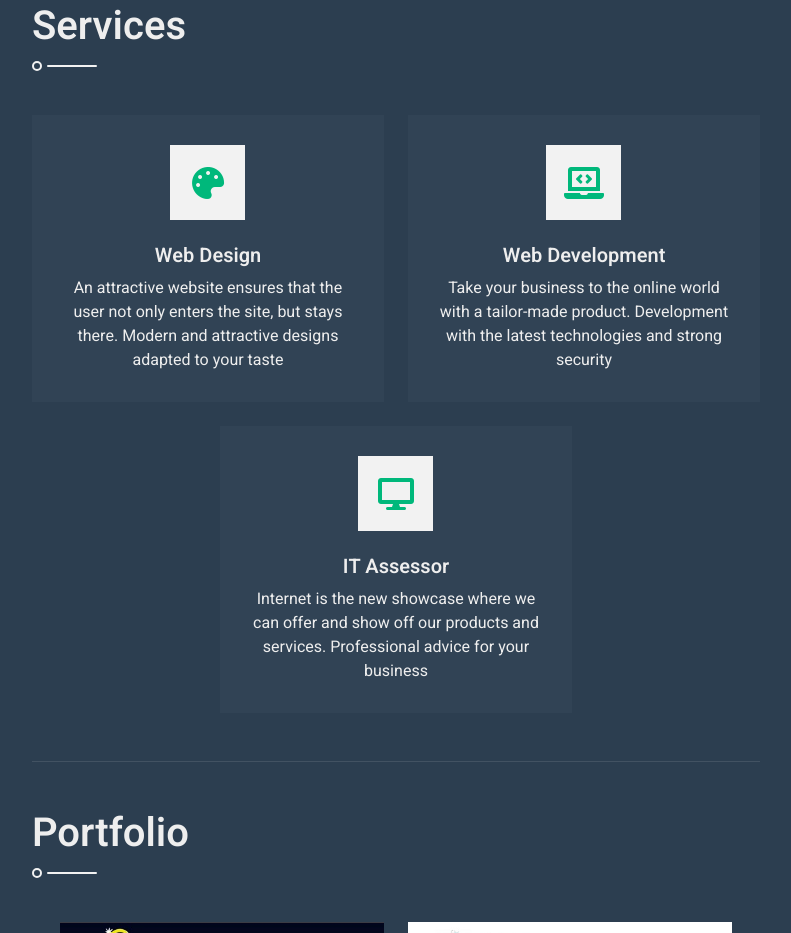
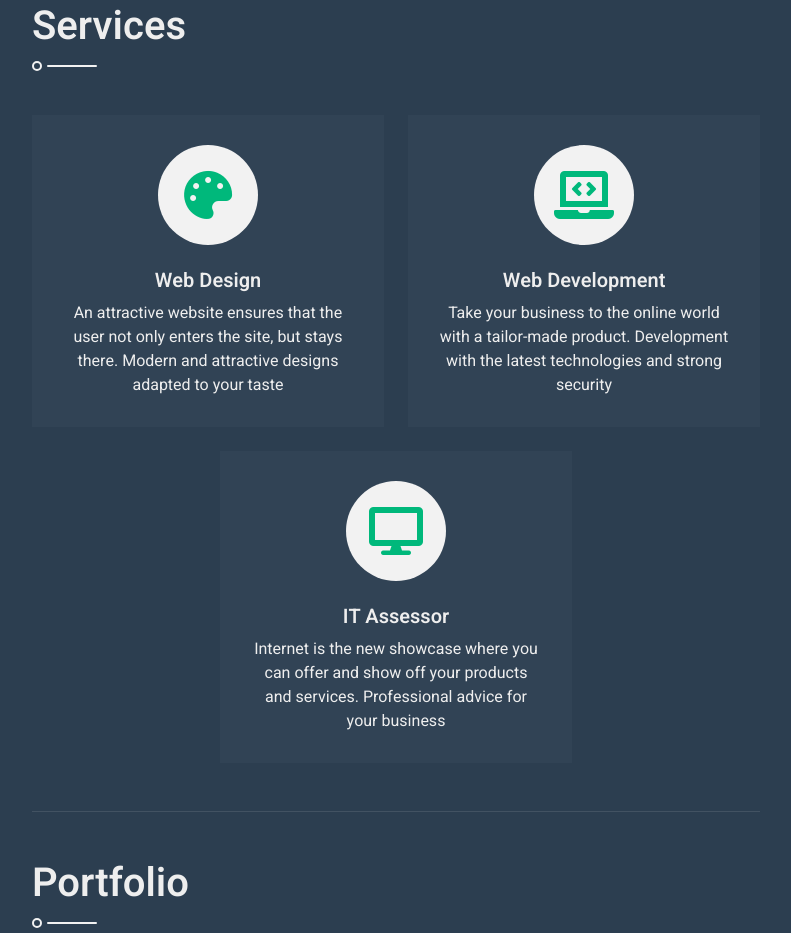
Before and after one commit to jcassola/portfolio-v2, a plain HTML site: page index.html in a window 1280 px wide. Shown: the part 1856-2789 px from the top of the page, without its empty margins (438-1229 px from the left). Drawn offline with nearby package versions, Linux system fonts and the light colour scheme; some packages are replaced by stand-ins of ours; a script that the page names is missing.

Commit message:
fix typos

```diff
--- a/css/style.css
+++ b/css/style.css
@@ -155,8 +155,9 @@
 }
 
 .service-item i {
-  width: 75px;
-  height: 75px;
+  width: 100px;
+  height: 100px;
+  border-radius: 50%;
   display: flex;
   align-items: center;
   justify-content: center;
--- a/index.html
+++ b/index.html
@@ -50,7 +50,7 @@
                         <h1 class="text-primary mt-2">Jose Manuel Cassola</h1>
                         <div class="mb-4" style="height: 22px;">
                             <h4 class="typed-text-output d-inline-block text-light"></h4>
-                            <div class="typed-text d-none">Web Designer, Web Developer, Back End Developer</div>
+                            <div class="typed-text d-none">Web Designer, Web Developer, Full Stack Developer</div>
                         </div>
                         <div class="d-flex justify-content-center mt-auto mb-3">
                             <a class="btn btn-secondary btn-square mx-1" href="https://t.me/El0d1n" target="_blank" rel="noopener noreferrer"><i class="fab fa-telegram"></i></a>
@@ -276,7 +276,7 @@
                         <div class="row g-4">
                             <div class="col-md-6">
                                 <div class="service-item">
-                                    <i class="fas fa-2x fa-palette mx-auto mb-4"></i>
+                                    <i class="fas fa-3x fa-palette mx-auto mb-4"></i>
                                     <h5 class="mb-2">Web Design</h5>
                                     <p class="mb-0">An attractive website ensures that the user not only enters the site,
                                         but stays there. Modern and attractive designs adapted to your taste</p>
@@ -284,7 +284,7 @@
                             </div>
                             <div class="col-md-6">
                                 <div class="service-item">
-                                    <i class="fa fa-2x fa-laptop-code mx-auto mb-4"></i>
+                                    <i class="fa fa-3x fa-laptop-code mx-auto mb-4"></i>
                                     <h5 class="mb-2">Web Development</h5>
                                     <p class="mb-0">Take your business to the online world with a tailor-made product. Development with the latest technologies and strong security</p>
                                 </div>
@@ -292,9 +292,9 @@
                             <!-- <div class="col-md-6"> -->
                             <div class="col-sm-6 mx-auto">
                                 <div class="service-item">
-                                    <i class="fas fa-2x fa-desktop mx-auto mb-4"></i>
+                                    <i class="fas fa-3x fa-desktop mx-auto mb-4"></i>
                                     <h5 class="mb-2">IT Assessor</h5>
-                                    <p class="mb-0">Internet is the new showcase where we can offer and show off our products and services. Professional advice for your business</p>
+                                    <p class="mb-0">Internet is the new showcase where you can offer and show off your products and services. Professional advice for your business</p>
                                 </div>
                             </div>
                             <!-- <div class="col-md-6">
```
